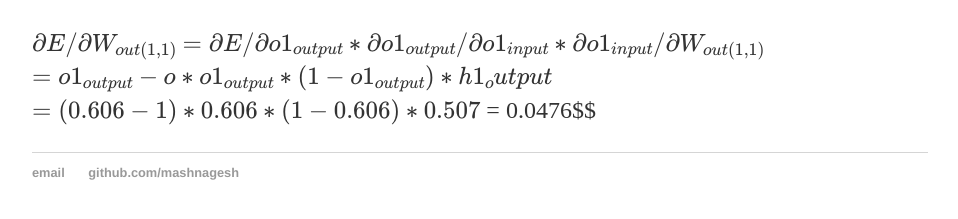
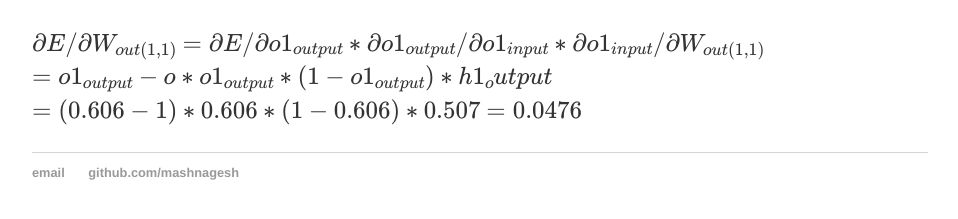
Before and after one commit to MashNagesh/mashnagesh.github.io, a Jekyll site: the page built from _posts/2018-05-01-Simple-Neural-Network.md, in a window 1280 px wide and 900 px high, scrolled down 1751 px. Shown: the part 660-879 px from the top of the window, without its empty margins (160-1118 px from the left). Built offline with Jekyll 4.4.1, drawn with Linux system fonts in a browser that asks for light colours; formulas are drawn with MathJax 3.

```diff
--- a/_posts/2018-05-01-Simple-Neural-Network.md
+++ b/_posts/2018-05-01-Simple-Neural-Network.md
@@ -50,4 +50,4 @@ The objective of back propagation is to  find out the proportion to which each o
 
 For example the influence of Wout(1,1) on the Error is
 
-$$\partial E/\partial W_{out(1,1)}$$ $$= \partial E / \partial o1_{output} * \partial o1_{output} / \partial o1_{input} * \partial o1_{input} /\partial W_{out(1,1)} $$ $$ = o1_{output}-o * o1_{output}*(1-o1_{output})*h1_output$$ $$ = (0.606-1) * 0.606 *(1-0.606) *0.507 $$ = 0.0476$$
+$$\partial E/\partial W_{out(1,1)}$$ $$= \partial E / \partial o1_{output} * \partial o1_{output} / \partial o1_{input} * \partial o1_{input} /\partial W_{out(1,1)} $$ $$ = o1_{output}-o * o1_{output}*(1-o1_{output})*h1_output$$ $$ = (0.606-1) * 0.606 *(1-0.606) *0.507 $$ $$ = 0.0476$$
```
